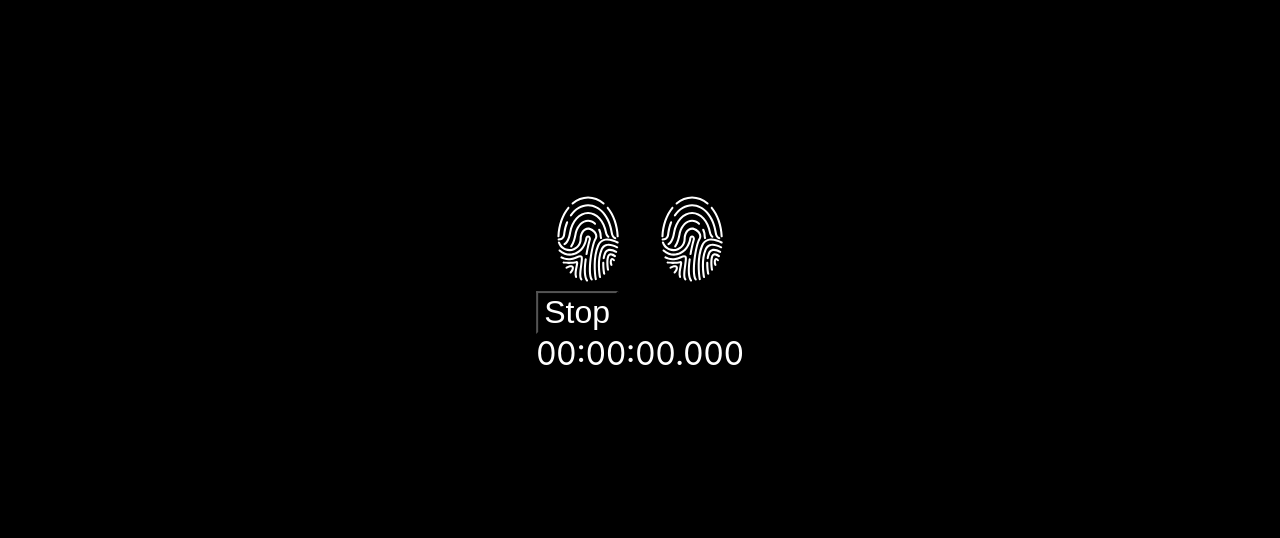
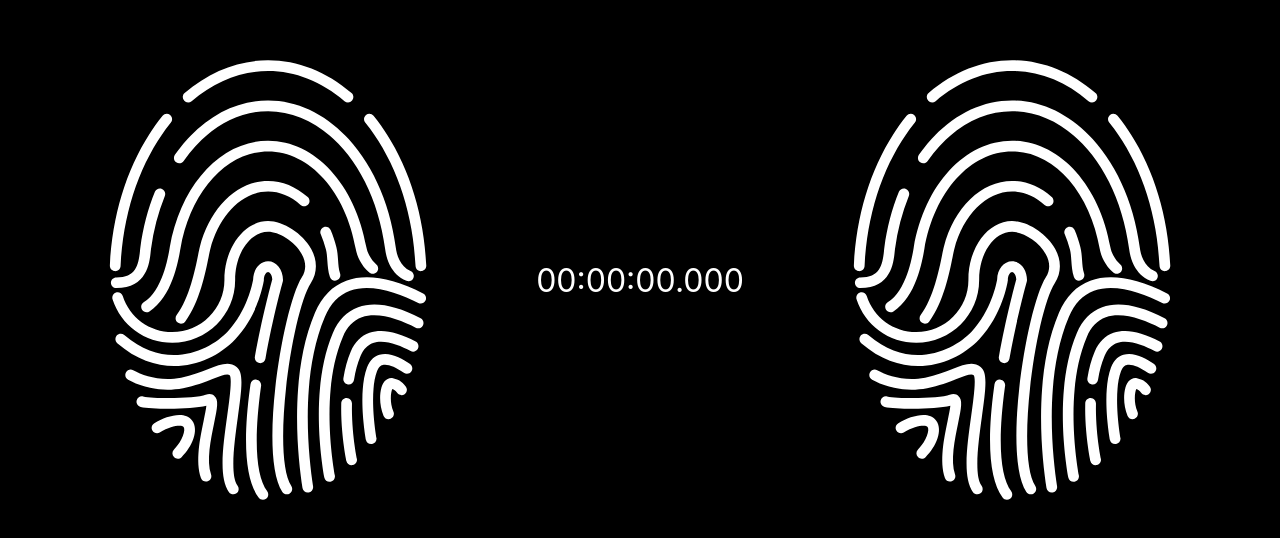
Before and after one commit to Yobuligo/rubiks-cube-stopwatch.react, a React (Create React App) app: page / in a window 1280 px wide. Shown: the part 120-658 px from the top of the page. Built offline with nearby package versions, Linux system fonts and the light colour scheme.

Commit message:
Move everything in LaunchControl

```diff
--- a/src/App.tsx
+++ b/src/App.tsx
@@ -1,8 +1,8 @@
 import "./App.module.css";
-import { Timer } from "./timer/Timer";
+import { LaunchControl } from "./launchControl/LaunchControl";
 
 function App() {
-  return <Timer />;
+  return <LaunchControl />;
 }
 
 export default App;
--- a/src/launchControl/LaunchControl.module.css
+++ b/src/launchControl/LaunchControl.module.css
@@ -1,6 +1,20 @@
 .launchControl{
+  position: absolute;
+  font-size: xx-large;
+  left: 50%;
+  top: 50%;
+  transform: translate(-50%, -50%);
+  width: 100%;
+  height: 100%;
+}
+
+.fingerPrints{
   display: flex;
   flex-direction: row;
+  width: 100%;
+  height: 100%;
+  justify-content: center;
+  align-items: center;
 }
 
 .startButton {
@@ -25,3 +39,8 @@
 .activated {
   color: rgb(0, 167, 0);
 }
+
+.difference {
+  color: white;
+  font-size: xx-large;
+}
--- a/src/launchControl/LaunchControl.tsx
+++ b/src/launchControl/LaunchControl.tsx
@@ -1,4 +1,4 @@
-import { useState } from "react";
+import { useEffect, useState } from "react";
 import { ReactComponent as Fingerprint } from "../assets/fingerprint.svg";
 import { ILaunchControlProps } from "./ILaunchControlProps";
 import styles from "./LaunchControl.module.css";
@@ -11,6 +11,64 @@ enum State {
 
 export const LaunchControl: React.FC<ILaunchControlProps> = (props) => {
   const [state, setState] = useState<State>(State.DEACTIVATED);
+
+  const [running, setRunning] = useState(false);
+  const [startTime, setStartTime] = useState<Date>(new Date(0));
+  const [stopTime, setStopTime] = useState<Date>(new Date(0));
+  const [timer, setTimer] = useState(stopTime.getTime() - startTime.getTime());
+  const [interval, setInterval] = useState<NodeJS.Timeout>();
+
+  useEffect(() => {
+    console.log("useEffect");
+    if (running === true) {
+      const currentTime = new Date();
+      const difference = currentTime.getTime() - startTime.getTime();
+      setTimer(difference);
+    } else {
+      const difference = stopTime.getTime() - startTime.getTime();
+      setTimer(difference);
+    }
+  }, [running, startTime, stopTime, timer]);
+
+  const onBeforeStart = () => {
+    if (!running) {
+      onReset();
+    }
+  };
+
+  const onReset = () => {
+    setStartTime(new Date(0));
+    setStopTime(new Date(0));
+  };
+
+  const onStart = () => {
+    clearInterval(interval);
+    setRunning(true);
+    const newStartTime = new Date();
+    setStartTime(newStartTime);
+    setStopTime(newStartTime);
+    onUpdate();
+  };
+
+  const onStop = () => {
+    setStopTime(new Date());
+    setRunning(false);
+    clearInterval(interval);
+  };
+
+  const onUpdate = () => {
+    const newInterval = setTimeout(() => {
+      const currentTime = new Date();
+      const difference = currentTime.getTime() - startTime.getTime();
+      setTimer(difference);
+      onUpdate();
+    });
+    setInterval(newInterval);
+  };
+
+  const timerToString = () => {
+    return new Date(timer).toISOString().substr(11, 12);
+  };
 
   const getColor = () => {
     switch (state) {
@@ -26,41 +84,45 @@ export const LaunchControl: React.FC<ILaunchControlProps> = (props) => {
   };
 
   return (
-    <>
-      <div className={styles.launchControl}>
+    <div className={styles.launchControl}>
+      <div className={styles.fingerPrints}>
         <Fingerprint
           fill={getColor()}
+          width={"70%"}
+          height={"70%"}
           onMouseDown={() => {
             console.log("Mouse down");
             setState(State.PREPARATION);
-            props.onBeforeStart();
+            onBeforeStart();
           }}
           onMouseUp={() => {
             console.log("Mouse up");
             setState((previous) => {
               if (previous === State.PREPARATION) {
                 console.log("Activated");
-                props.onStart();
+                onStart();
                 return State.ACTIVATED;
               }
               return State.DEACTIVATED;
             });
           }}
         />
-
+        <div className={styles.difference}>{timerToString()}</div>
         <Fingerprint
           fill={getColor()}
+          width={"70%"}
+          height={"70%"}
           onMouseDown={() => {
             console.log("Mouse down");
             setState(State.PREPARATION);
-            props.onBeforeStart();
+            onBeforeStart();
           }}
           onMouseUp={() => {
             console.log("Mouse up");
             setState((previous) => {
               if (previous === State.PREPARATION) {
                 console.log("Activated");
-                props.onStart();
+                onStart();
                 return State.ACTIVATED;
               }
               return State.DEACTIVATED;
@@ -68,23 +130,23 @@ export const LaunchControl: React.FC<ILaunchControlProps> = (props) => {
           }}
         />
       </div>
-      <button
+      {/* <button
         className={styles.stopButton}
         onClick={() => {
           setState((previous) => {
             if (previous === State.ACTIVATED) {
               console.log("Deactivated");
-              props.onStop();
+              onStop();
             } else {
               console.log("Reset");
-              props.onReset();
+              onReset();
             }
             return State.DEACTIVATED;
           });
         }}
       >
         Stop
-      </button>
-    </>
+      </button> */}
+    </div>
   );
 };
--- a/src/timer/Timer.tsx
+++ b/src/timer/Timer.tsx
@@ -1,5 +1,4 @@
 import { useEffect, useState } from "react";
-import { LaunchControl } from "../launchControl/LaunchControl";
 import styles from "./Timer.module.css";
 
 export const Timer: React.FC = () => {
@@ -63,12 +62,6 @@ export const Timer: React.FC = () => {
 
   return (
     <div className={styles.timer}>
-      <LaunchControl
-        onBeforeStart={onBeforeStart}
-        onReset={onReset}
-        onStart={onStart}
-        onStop={onStop}
-      />
       <div className={styles.difference}>{timerToString()}</div>
     </div>
   );
```
Also changed, not shown: src/launchControl/ILaunchControlProps.ts (+4 -4 lines).
